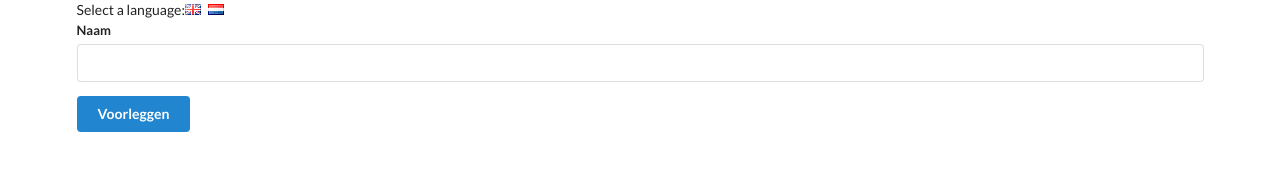
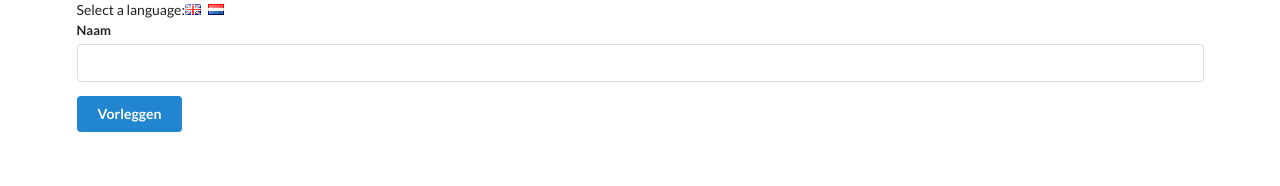
Before and after one commit to abcattell91/translate, a React (Create React App) app: page / in a window 1280 px wide. Shown: the top 186 px of the page. Built offline with nearby package versions, Linux system fonts and the light colour scheme.

Commit message:
switch to using consumer component rather than context

```diff
--- a/src/components/Button.js
+++ b/src/components/Button.js
@@ -2,14 +2,21 @@
 import LanguageContext from '../contexts/LanguageContext'
 
 class Button extends React.Component {
-  static contextType = LanguageContext;
+  renderSubmit(value) {
+    return value === 'english' ? 'Submit' : 'Vorleggen'
+  }
+  // static contextType = LanguageContext;
   // this is how to hook up a context object to a class component
   // static adds a property to the class itself
   // Button.contextType = LanguageContext
   render () {
-    const text = this.context === 'english' ? 'Submit' : 'Voorleggen'
     return (
-      <button className="ui button primary">{text}</button>
+      <button className="ui button primary">
+      {/* consumer always gets one child/consumer */}
+        <LanguageContext.Consumer>
+          {(value) => this.renderSubmit(value) }
+        </LanguageContext.Consumer>
+      </button>
     )
   };
 };
```
